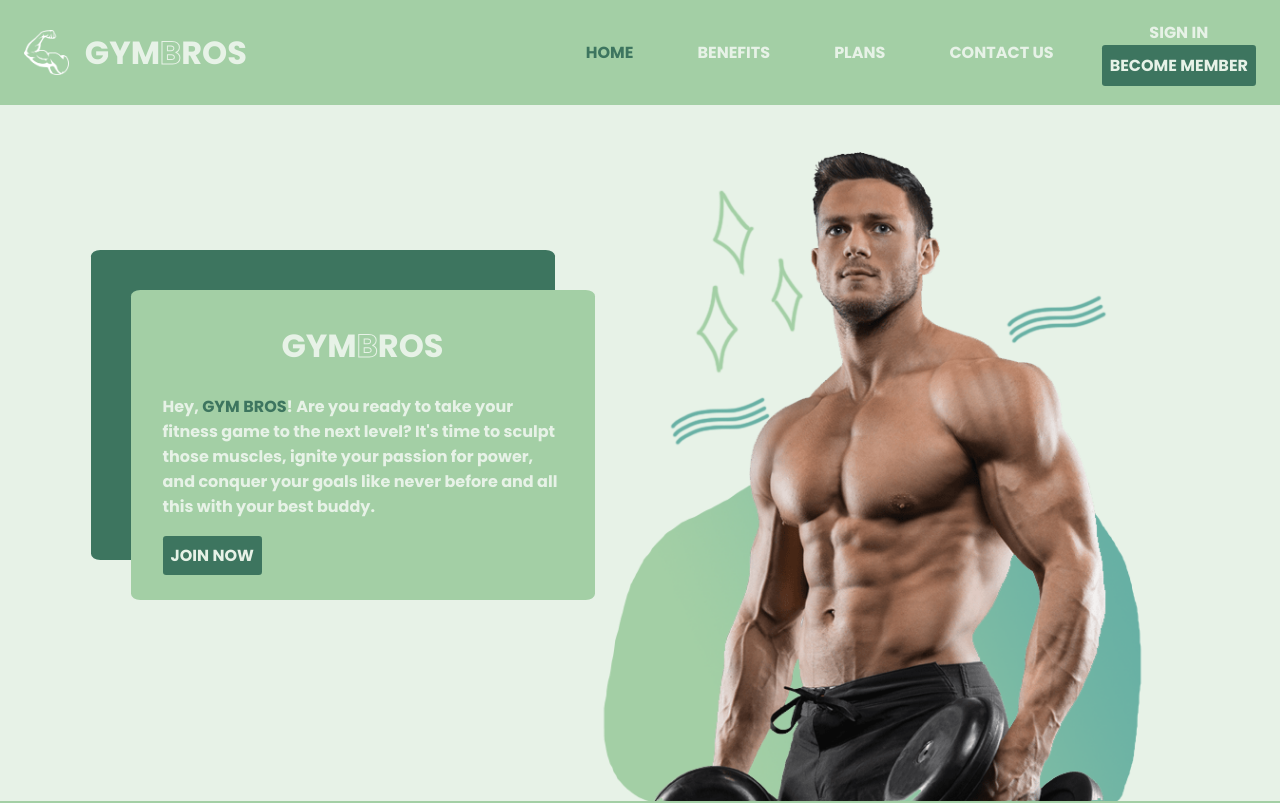
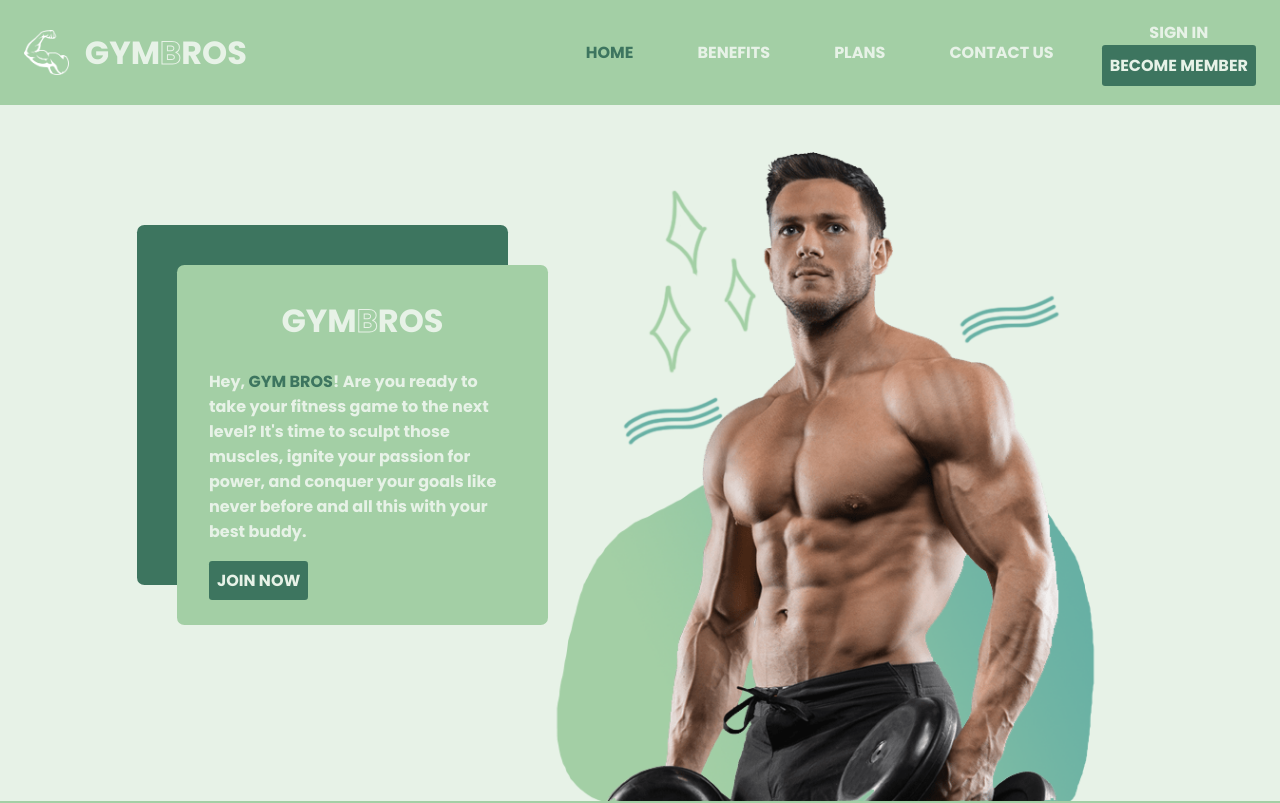
Before and after one commit to jankier/gym-app, a React (Vite) app in the folder gym-web-app/: page / in a window 1280 px wide. Shown: the top 803 px of the page. Built offline with nearby package versions, Linux system fonts and the light colour scheme.

Commit message:
image-adjustment-small-device

```diff
--- a/gym-web-app/src/components/Benefits/Benefits.css
+++ b/gym-web-app/src/components/Benefits/Benefits.css
@@ -69,7 +69,6 @@
 }
 
 .benefits-text-img {
-  min-width: 300px;
   margin-top: 3rem;
   margin-bottom: auto;
   margin-left: auto;
--- a/gym-web-app/src/components/Home/Home.css
+++ b/gym-web-app/src/components/Home/Home.css
@@ -10,12 +10,8 @@
     border-bottom: none !important;
   }
   .left-side-home {
-    flex-basis: 60%;
+    flex-basis: 30% !important;
     box-shadow: -40px -40px 0px 0px var(--secondary);
-  }
-  .right-side-home {
-    width: 100%;
-    height: auto;
   }
   .sponsors-home {
     background-color: var(--primary);
@@ -46,13 +42,13 @@
 }
 
 .left-side-home {
-  max-width: 400px;
   border-radius: 2%;
   padding: 2rem;
   background-color: var(--primary);
   display: flex;
   flex-direction: column;
   gap: 1.5rem;
+  flex-basis: 30%;
 }
 
 .logo-text-home {
@@ -83,10 +79,10 @@
   margin-top: 4rem;
   display: flex;
   justify-content: center;
-  max-width: 555px;
 }
 
 .right-side-home > img {
+  max-width: 555px;
   width: 100%;
   height: auto;
 }
--- a/gym-web-app/src/components/Home/Home.tsx
+++ b/gym-web-app/src/components/Home/Home.tsx
@@ -48,6 +48,7 @@ const Home = ({ setSelectedPage }: Props) => {
               and all this with your best buddy.
             </span>
           </div>
+
           <div className="join-now-button">
             <ActionButton
               setSelectedPage={() => setSelectedPage(SelectedPage.ContactUs)}
```
